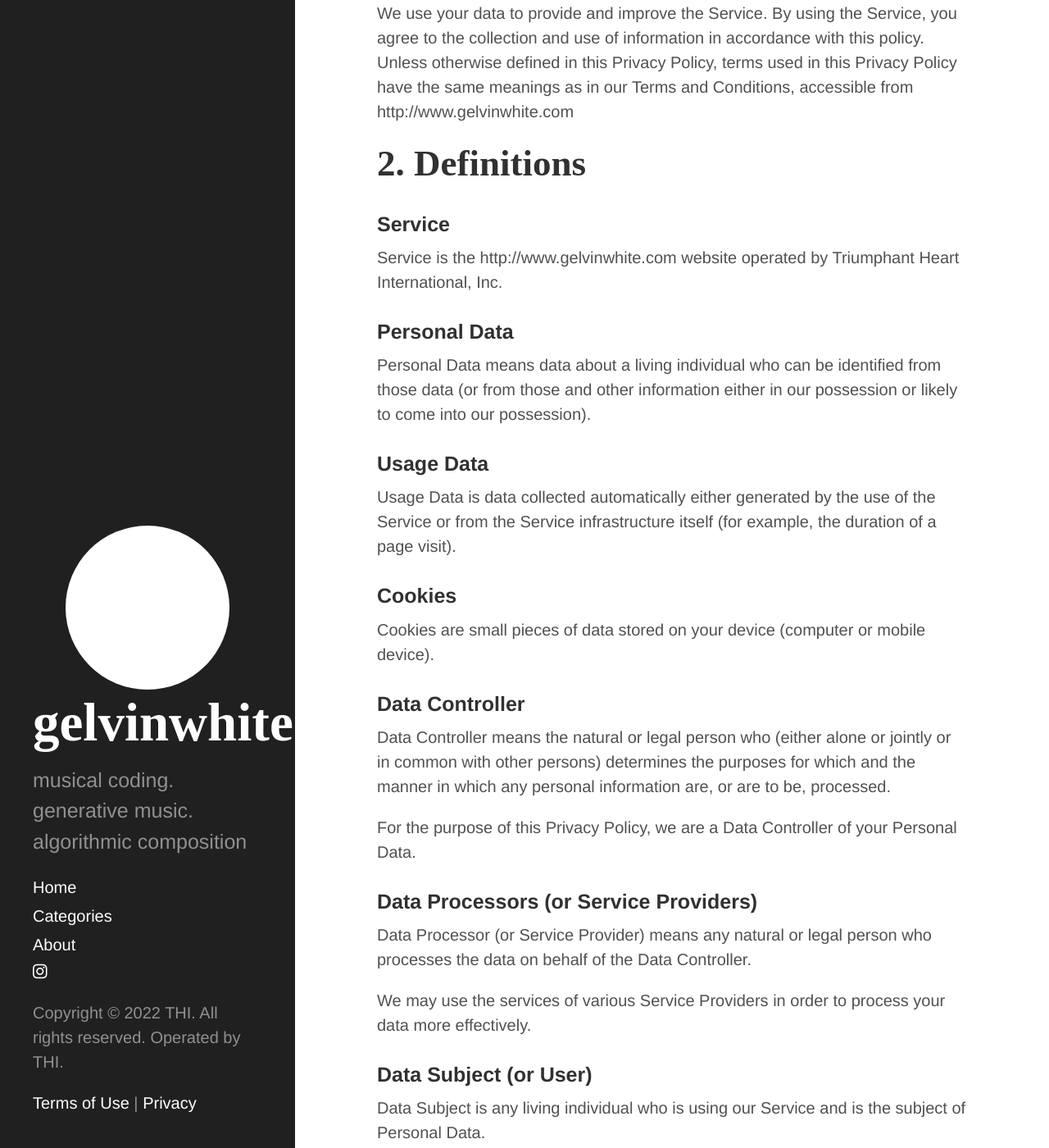
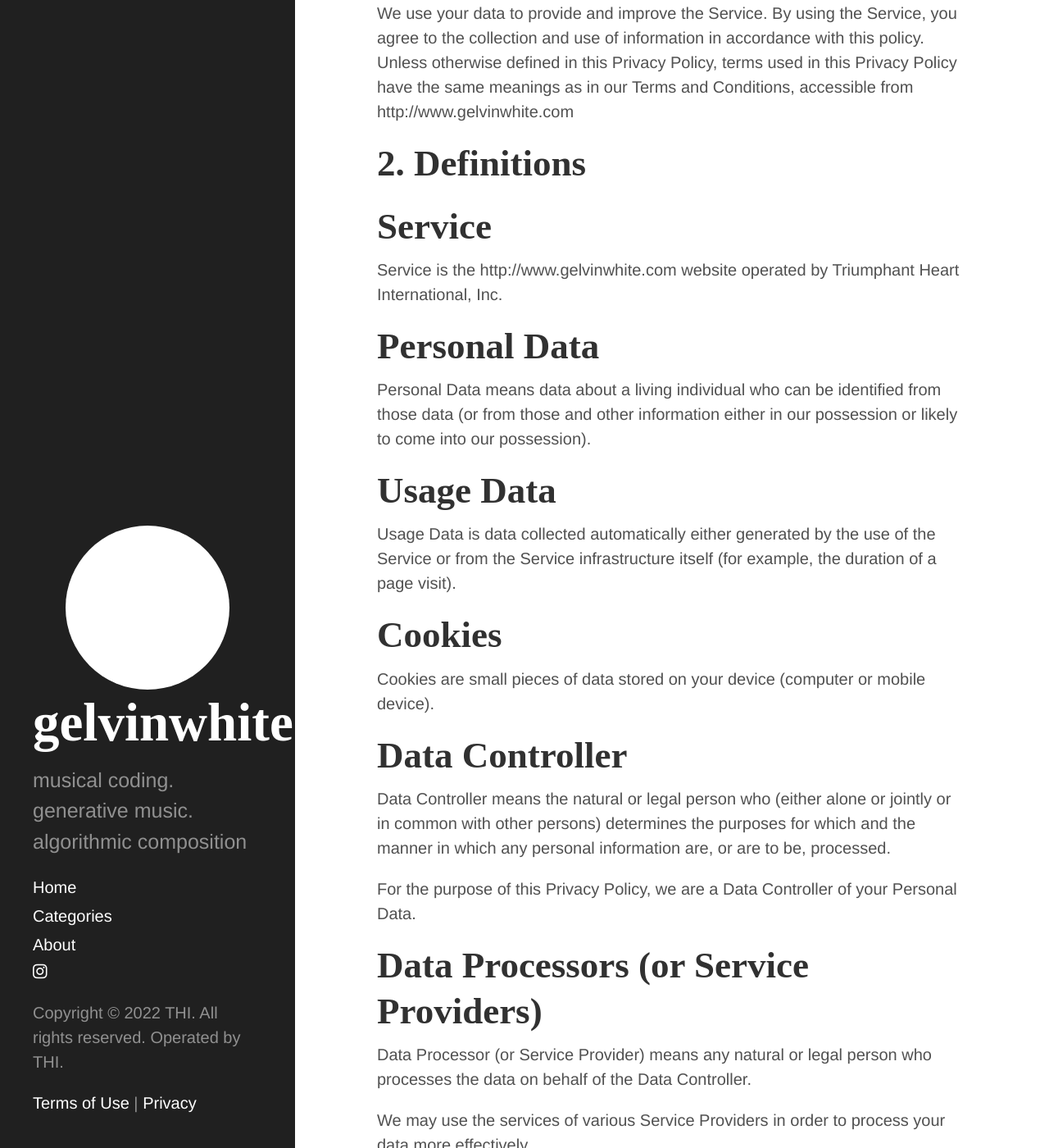
Before and after one commit to guyewhite/guyewhite.github.io, a Jekyll site: the page built from privacy.md, in a window 1280 px wide and 1400 px high, scrolled down 645 px. Shown: the whole window at 82% size. Built offline with Jekyll 4.4.1, drawn with Linux system fonts in a browser that asks for light colours; nearby versions of some CDN libraries; some web fonts are replaced.

Commit message:
“fourth”

```diff
--- a/public/css/poole.css
+++ b/public/css/poole.css
@@ -96,8 +96,9 @@ h2 {
   font-family: 'East Sea Dokdo', cursive;
 }
 h3 {
-  margin-top: 1.5rem;
-  font-size: 1.25rem;
+  margin-top: 1rem;
+  font-size: 2.25rem;
+  font-family: 'East Sea Dokdo', cursive;
 }
 h4, h5, h6 {
   margin-top: 1rem;
```
Also changed, not shown: 2 other files.
